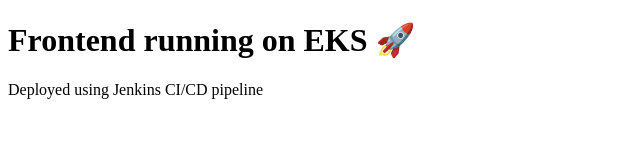
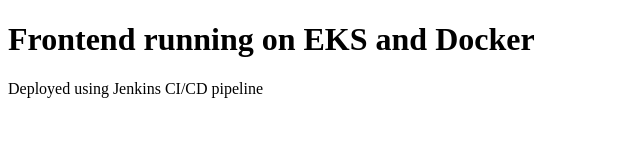
Before and after one commit to imdibrm/devops-project, a plain HTML site: page frontend/index.html in a window 1280 px wide. Shown: the whole page, without its empty margins (0-640 px from the left). Drawn offline with Linux system fonts and the light colour scheme.

Commit message:
Update index.html

```diff
--- a/frontend/index.html
+++ b/frontend/index.html
@@ -5,7 +5,7 @@
 </head>
 
 <body>
-<h1>Frontend running on EKS 🚀</h1>
+<h1>Frontend running on EKS and Docker</h1>
 <p>Deployed using Jenkins CI/CD pipeline</p>
 </body>
 
```
